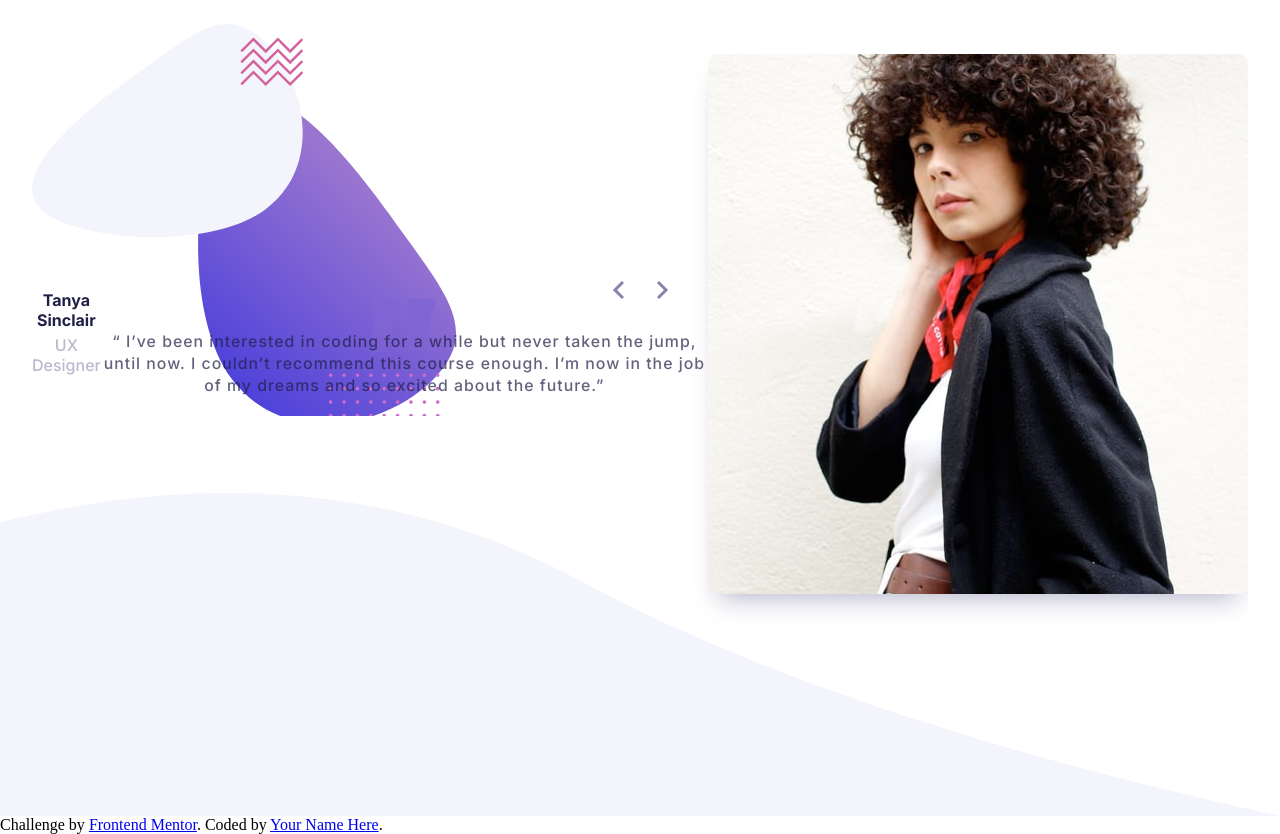
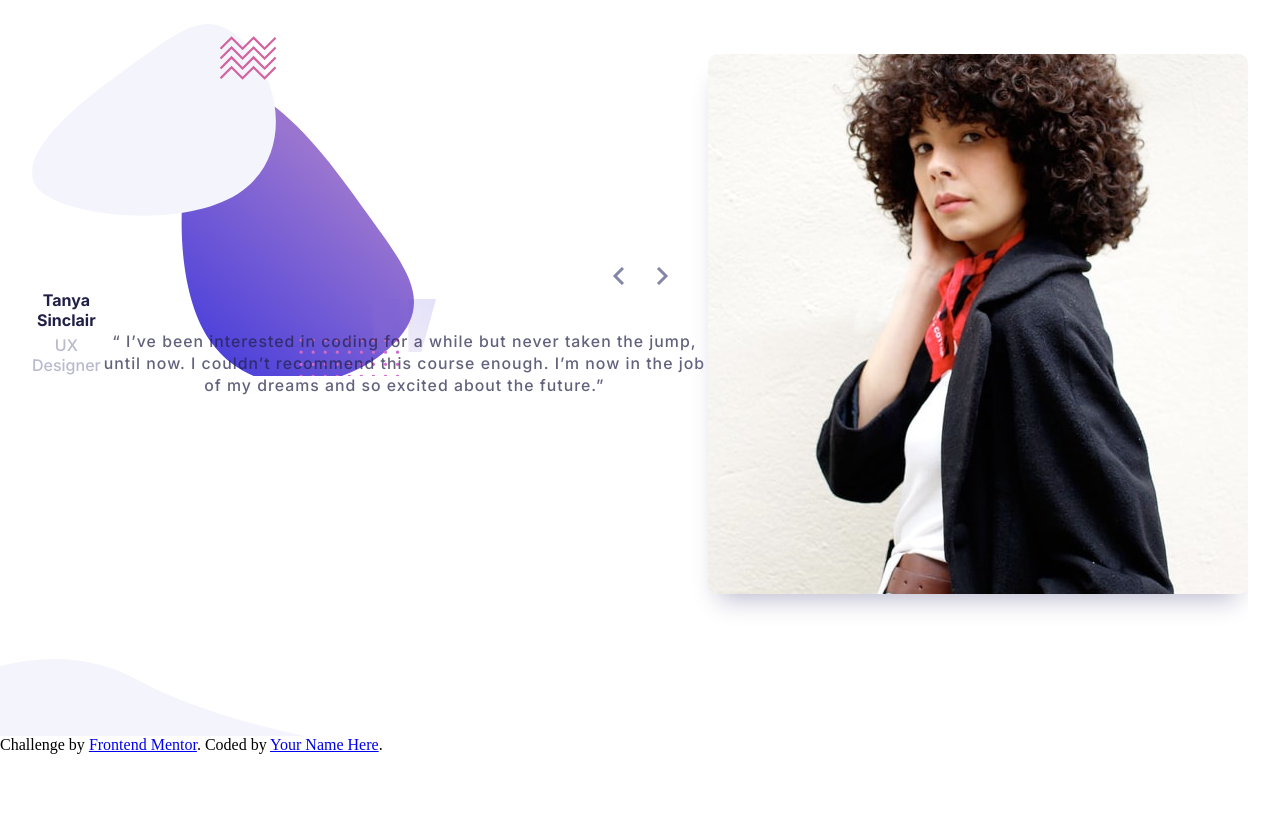
Before and after one commit to iprinceroyy/testimonials-slider, a plain HTML site: page index.html in a window 1280 px wide. After the commit the page ends 800 px from the top, so only its background shows below. Drawn offline with Linux system fonts and the light colour scheme.

Commit message:
update stylesheet

```diff
--- a/scss/index.scss
+++ b/scss/index.scss
@@ -31,8 +31,7 @@ $fw-700: 700;
 .container {
     display: flex;
     flex-direction: column;
-    //place-items: center center;
-    align-items: center;
+    place-items: center center;
     font-family: $font-family;
     font-size: 1rem;
     font-weight: $fw-300;
@@ -43,12 +42,13 @@ $fw-700: 700;
     }
     background-image: url('../assets/images/pattern-curve.svg');
     background-repeat: no-repeat;
-    background-size: contain;
+    background-size: 19rem;
     background-position: left bottom;
 }
 
 .testimonial {
-    height: 50rem;
+    height: 45rem;
+    //height: 80vh;
     width: 100%;
     display: flex;
     flex-direction: column;
@@ -122,7 +122,7 @@ $fw-700: 700;
 
 .slider__btns {
     position: absolute;
-    bottom: 6.6rem;
+    top: 15rem;
     display: flex;
     flex-direction: row;
     justify-content: stretch;
```
Also changed, not shown: css/index.css, 1 other file.
